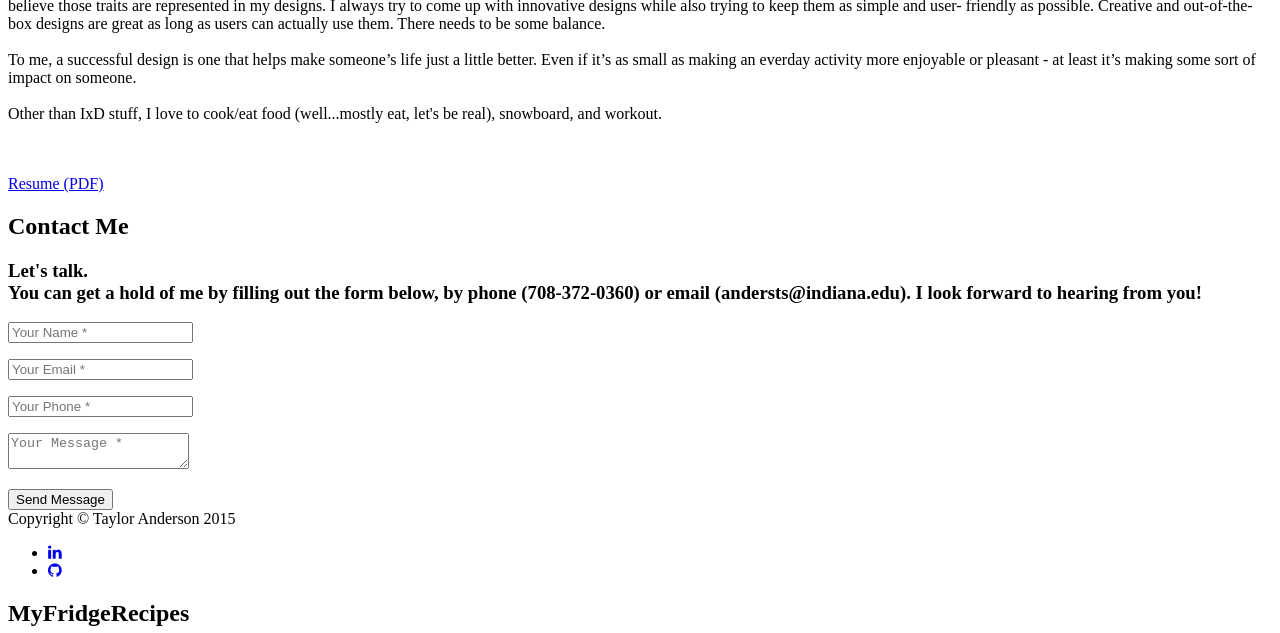
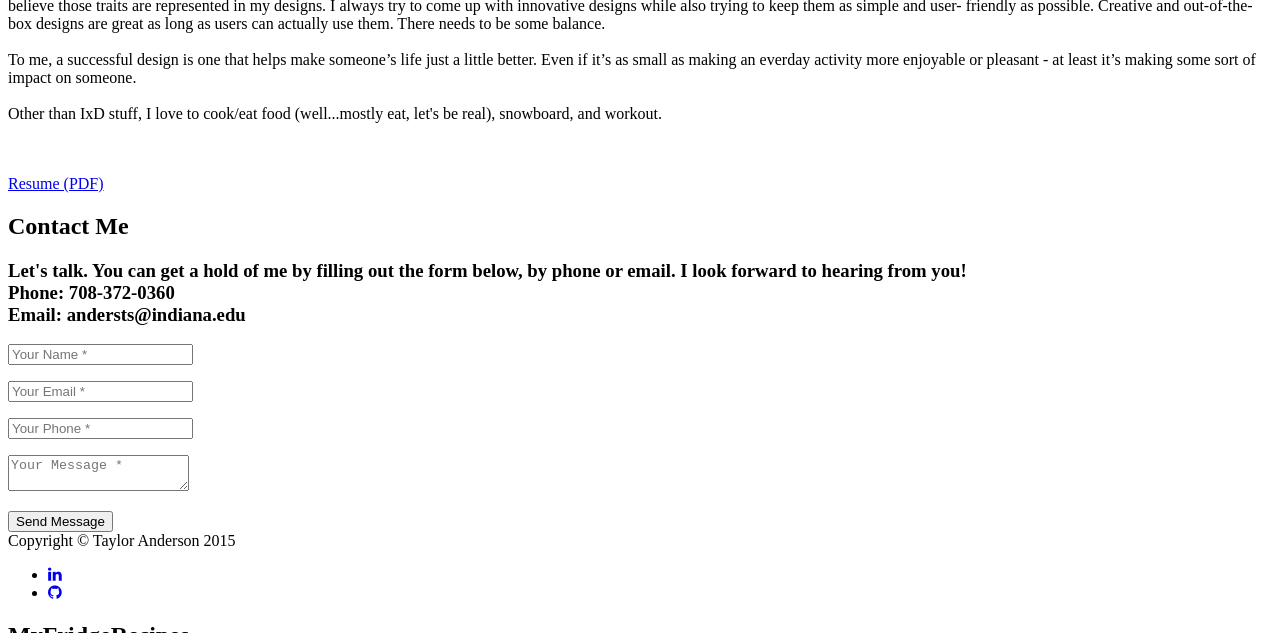
Before and after one commit to tayanderson/old-jekyll-portfolio, a Jekyll site: the page built from _posts/2014-07-14-project-5.markdown, in a window 1280 px wide and 900 px high, scrolled down 2033 px, cut to the strip 0-633 px from the top of the window. Built offline with Jekyll 4.4.1, drawn with Linux system fonts in a browser that asks for light colours; nearby versions of some CDN libraries; some web fonts are replaced; library files that are not in the unit come from our copies.

Commit message:
Update _config.yml

```diff
--- a/_config.yml
+++ b/_config.yml
@@ -44,7 +44,9 @@ blurb: |
 
 #contact
 c-subheading: |
-  Let's talk.<br>You can get a hold of me by filling out the form below, by phone (708-372-0360) or email (andersts@indiana.edu). I look forward to hearing from you!
+  Let's talk. You can get a hold of me by filling out the form below, by phone or email. I look forward to hearing from you!
+  <br>Phone: 708-372-0360
+  <br>Email: andersts@indiana.edu
 
 #footer
 social:
```
